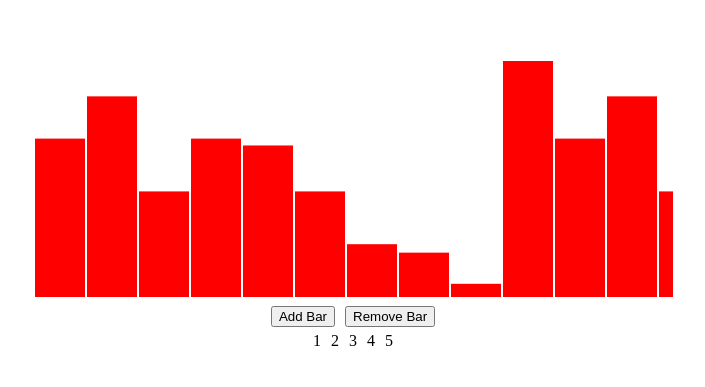
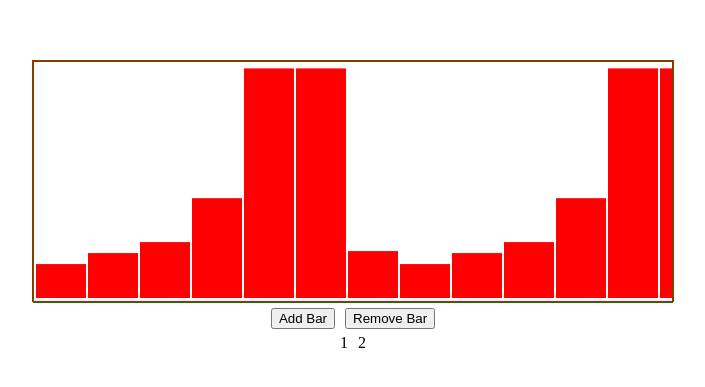
Before and after one commit to ogidog/prof-souz-test-task, a Vue app in the folder profsouz-test-task-frontend/: page / in a window 1280 px wide. Shown: the part 219-606 px from the top of the page, without its empty margins (287-992 px from the left). Built offline with nearby package versions, Linux system fonts and the light colour scheme.

Commit message:
Add bar-chart drag and drop и pagination

```diff
--- a/profsouz-test-task-frontend/package.json
+++ b/profsouz-test-task-frontend/package.json
@@ -32,7 +32,9 @@
     "parserOptions": {
       "parser": "@babel/eslint-parser"
     },
-    "rules": {}
+    "rules": {
+      "no-unused-vars": "off"
+    }
   },
   "browserslist": [
     "> 1%",
--- a/profsouz-test-task-frontend/src/components/MainContainer.vue
+++ b/profsouz-test-task-frontend/src/components/MainContainer.vue
@@ -1,6 +1,6 @@
 <template>
   <div class="container">
-    <div class="bar-chart-container" ref="barChartContainer">
+    <div class="bar-chart-container" ref="barChartContainer" @mousedown="onDragAnDropBarChart($event)">
       <svg class="bar-chart" ref="barChart" :width="this.barChartWidth">
         <g v-for="(value, index) in data" :key="index"
            :transform="`translate(${this.BAR_GAP}, ${this.barChartClientHeight}) scale(1,-1)`">
@@ -13,11 +13,11 @@
       </svg>
     </div>
     <div class="button-controls">
-      <button @click="this.data.push(this.randomNumber(10, 400))">Add Bar</button>
-      <button @click="this.data.pop()">Remove Bar</button>
+      <button @click="onBarAdd">Add Bar</button>
+      <button @click="onBarRemove">Remove Bar</button>
     </div>
     <div class="pagination-control" v-if="this.numPages > 1">
-      <div class="page-control" @click="scrollBarChart(pageNum)" v-for="pageNum in [...Array(this.numPages).keys()]"
+      <div class="page-control" @click="onPagingBarChart(pageNum)" v-for="pageNum in [...Array(this.numPages).keys()]"
            :key="pageNum">
         {{ pageNum + 1 }}
       </div>
@@ -28,17 +28,17 @@
 <script>
 export default {
   created() {
-    console.log("created");
-
     this.BAR_WIDTH = 50;
     this.BAR_GAP = 2;
 
     this.randomNumber = (min, max) => Math.floor(Math.random() * max) + min;
+    this.resetToDefaultBarChart = () => {
+      const barChart = document.querySelector(".bar-chart");
+      barChart.style.left = '0px';
+    }
   },
 
   mounted() {
-    console.log("mounted")
-
     this.barChartClientHeight = this.$refs.barChart.clientHeight;
     this.barChartContainerClientWidth = this.$refs.barChartContainer.clientWidth;
     this.barsPerPage = Math.floor(this.barChartContainerClientWidth / (this.BAR_WIDTH + this.BAR_GAP));
@@ -46,11 +46,8 @@ export default {
   },
 
   data() {
-    console.log("data")
-
     return {
-      data: [300, 380, 200, 300, 287, 200, 100, 84, 25, 450, 300, 380, 200, 300, 287, 200, 100, 84, 25, 450, 300, 380,
-        200, 300, 287, 200, 100, 84, 25, 450, 300, 380, 200, 300, 287, 200, 100, 84, 25, 450, 300, 380, 200, 300, 287, 200, 100, 84, 25, 450,],
+      data: [34, 45, 56, 100, 230, 230, 47, 34, 45, 56, 100, 230, 230, 47, 34, 45, 56, 100, 230, 230, 47],
 
       barChartClientHeight: 1,
       barChartContainerClientWidth: 1,
@@ -61,9 +58,43 @@ export default {
   },
 
   methods: {
-    scrollBarChart(pageNum) {
-      this.$refs.barChartContainer.scrollTo(pageNum * this.barChartContainerClientWidth, 0)
-    }
+    onBarAdd() {
+      this.resetToDefaultBarChart();
+      this.data.push(this.randomNumber(10, 400));
+    },
+
+    onBarRemove() {
+      this.resetToDefaultBarChart();
+      this.data.pop();
+    },
+
+    onPagingBarChart(pageNum) {
+      this.resetToDefaultBarChart();
+      this.$refs.barChartContainer.scrollTo(pageNum * this.barChartContainerClientWidth, 0);
+    },
+
+    onDragAnDropBarChart(e) {
+
+      const barChart = document.querySelector(".bar-chart");
+
+      let onMouseMove = function (e1) {
+        barChart.style.left = parseInt(window.getComputedStyle(barChart).left) + e1.offsetX - e.offsetX + 'px';
+      }
+
+      this.$refs.barChartContainer.onmouseup = function (e2) {
+        console.log(e2.type, e2.target)
+        this.removeEventListener('mousemove', onMouseMove, true);
+        this.onmouseup = null;
+      }
+
+      this.$refs.barChartContainer.onmouseover = function (e3) {
+        console.log(e3.type, e.target)
+        this.removeEventListener('mousemove', onMouseMove, true);
+        this.onmouseout = null;
+      }
+
+      this.$refs.barChartContainer.addEventListener("mousemove", onMouseMove, );
+    },
   },
 
   computed: {
@@ -96,25 +127,26 @@ export default {
   width: 50vw;
   height: 30vh;
 
+  border: 1px solid red;
 }
 
 .bar-chart-container {
   position: relative;
   height: 100%;
-  overflow: auto;
+  overflow: hidden;
+
+  border: 1px solid green;
 }
 
 .bar-chart {
+  position: relative;
   height: 99%;
+  left: 0px;
 }
 
 .bar {
   fill: red;
   y: 2;
-}
-
-.bar-label {
-  font-size: 1em;
 }
 
 .button-controls {
```
